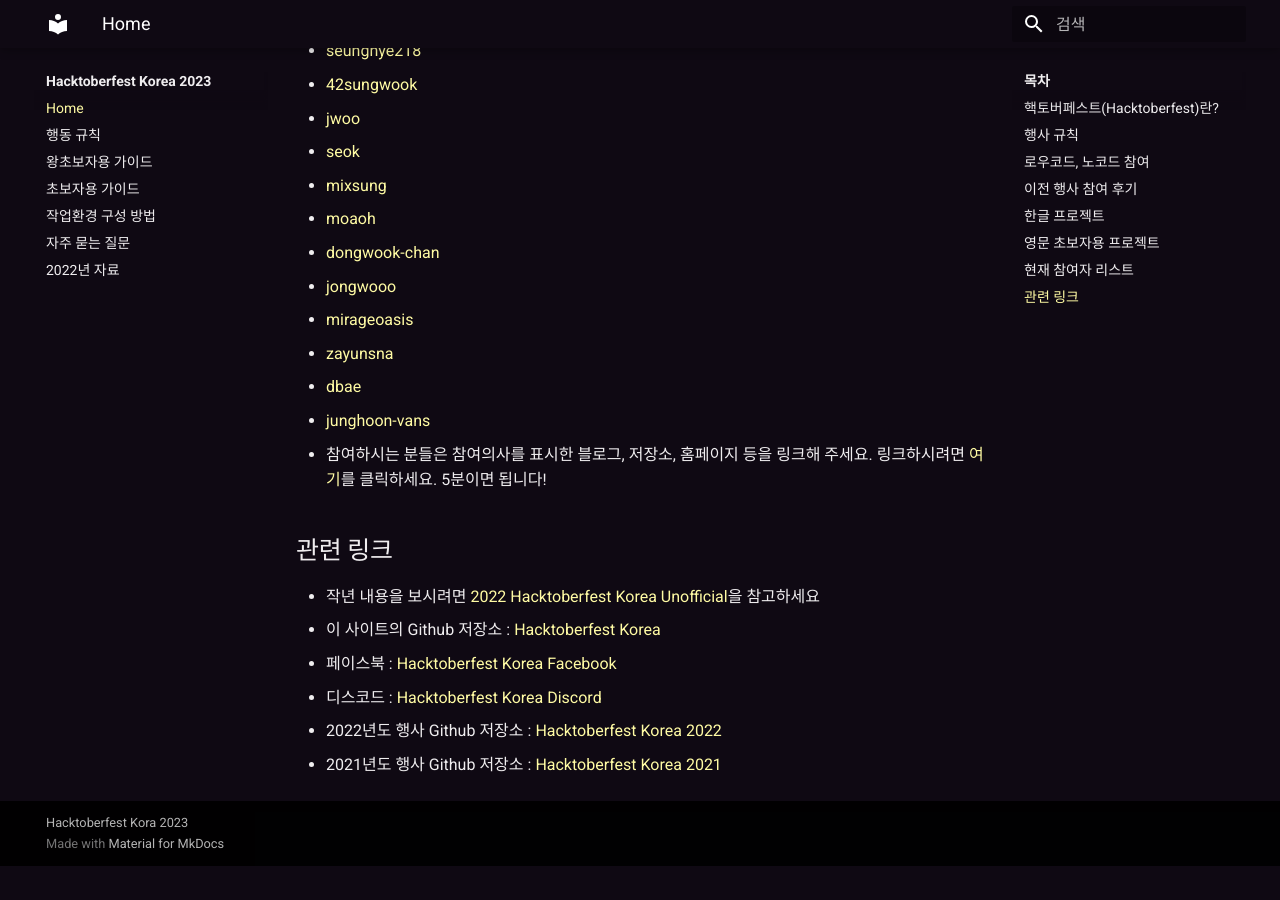
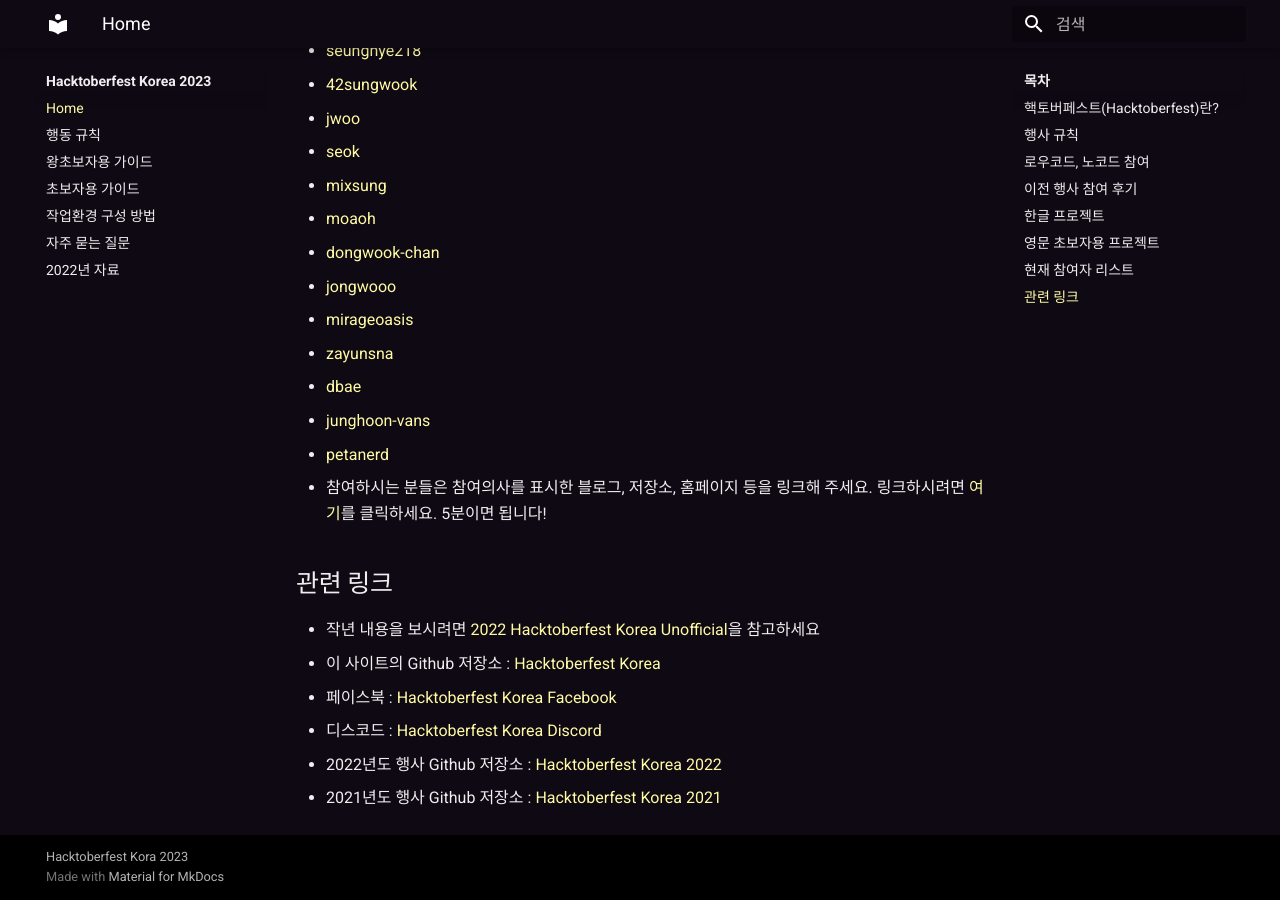
Before and after one commit to hacktoberfestkorea/hacktoberfestkorea, an MkDocs documentation site: the page built from docs/index.md, in a window 1280 px wide and 900 px high, scrolled down 4269 px. Built offline with MkDocs 1.6.1 and Material for MkDocs 9.7.7, drawn with Linux system fonts in a browser that asks for light colours; before the commit the page ends 5135 px from its top, so only the background shows below that.

Commit message:
Update index.md
add participant @petanerd

```diff
--- a/docs/index.md
+++ b/docs/index.md
@@ -115,6 +115,7 @@
 - [zayunsna](https://github.com/zayunsna)
 - [dbae](https://github.com/codero225)
 - [junghoon-vans](https://github.com/junghoon-vans)
+- [petanerd](https://github.com/petanerd)
 - 참여하시는 분들은 참여의사를 표시한 블로그, 저장소, 홈페이지 등을 링크해 주세요. 링크하시려면 [여기](https://github.com/phg98/hacktoberfestkorea/edit/master/docs/index.md)를 클릭하세요. 5분이면 됩니다!
 
 ## 관련 링크 {#associated-link}
```
